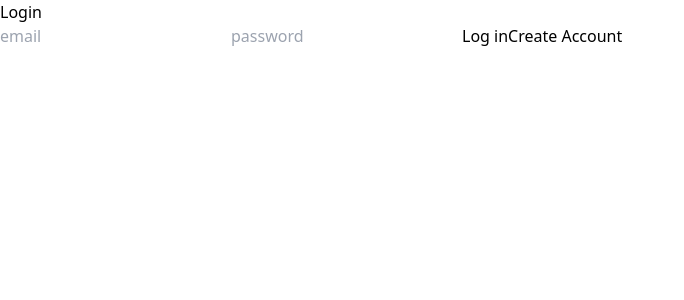
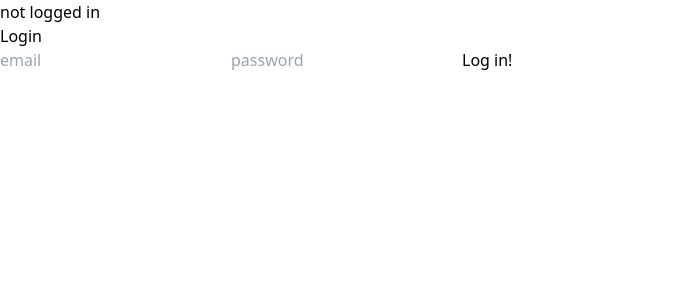
Before and after one commit to rachlally/feast-front-end, a React (Create React App) app: page / in a window 1280 px wide. Shown: the top 300 px of the page, without its empty margins (0-684 px from the left). Built offline with nearby package versions, Linux system fonts and the light colour scheme.

Commit message:
sign up update

```diff
--- a/src/App.js
+++ b/src/App.js
@@ -2,6 +2,7 @@ import {useEffect,useInsertionEffect,useState} from 'react';
 // import Footer from './components/Footer';
 // import Header from './components/Header';
 import API from './utils/API';
+import PageContainer from './components/PageContainer';
 
 function App() {
   const [userId, setUserId]= useState(0);
@@ -60,16 +61,13 @@ const handleLogout = ()=>{
     ):(
       <>
       {/*not logged in */}
-      {/* <h1>not logged in</h1> */}
-
+      <h1>not logged in</h1>
       <form onSubmit={handleLoginSubmit}>
-        <h2 >Login</h2>
+        <h2>Login</h2>
         <input name="email"  value={loginEmail} onChange={e=>setLoginEmail(e.target.value)} placeholder="email"/>
           <input type="password" name="password" value={loginPassword} onChange={e=>setLoginPassword(e.target.value)} placeholder="password"/>
-          <button>Log in</button>
-          <button>Create Account</button>
+          <button>Log in!</button>
       </form>
-
       </>
     )}
    </div>
--- a/src/components/pages/Kitchen.js
+++ b/src/components/pages/Kitchen.js
@@ -1,10 +1,22 @@
-// import '../styles/Kitchen.css';
+import '../../styles/Kitchen.css';
+import API from '../../utils/API'
+import React,{useState,useEffect} from 'react'
 
-function Kitchen() {
+function Kitchen(props) {
+    const [userId, setUserId] = useState([
+
+    ])
+    useEffect(()=>{
+        API.getUser(props.userId).then(data=>{
+            console.log(data)
+            setKitchen(data.Kitchen)
+        })
+    },[props.userId])
     return (
-        <>
-            <h1>Kitchen Placeholder</h1>
-        </>
+        <div>
+            <h1 className="bg-purple-400">Welcome to your Kitchen Placeholder</h1>
+            setKitchen={setKitchen}
+        </div>
     )
 }
 
--- a/tailwind.config.js
+++ b/tailwind.config.js
@@ -2,8 +2,9 @@
 module.exports = {
   content: [
     // Pathing to all our component files for Tailwind class names
-    './src/components/*'
+    './src/components/**'
   ],
+
   theme: {
     extend: {},
   },
```
Also changed, not shown: src/components/pages/Login.js (line endings or trailing spaces).
